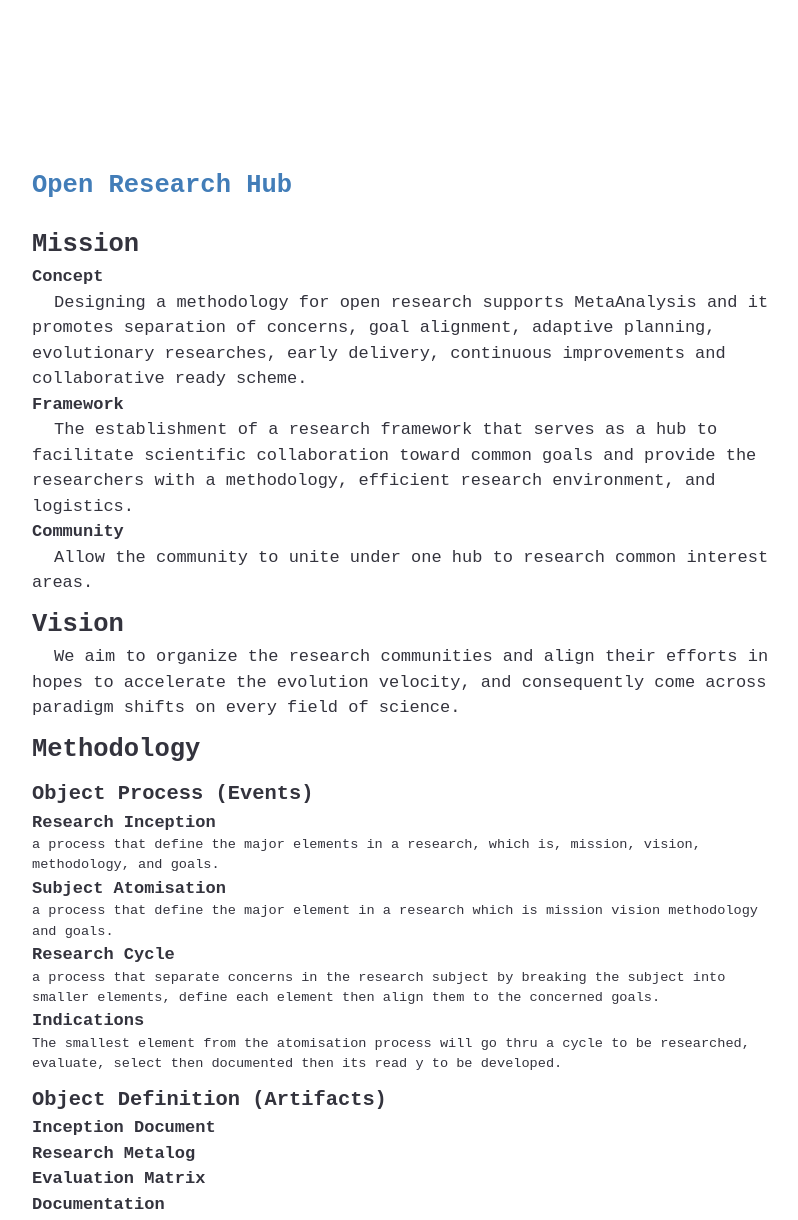
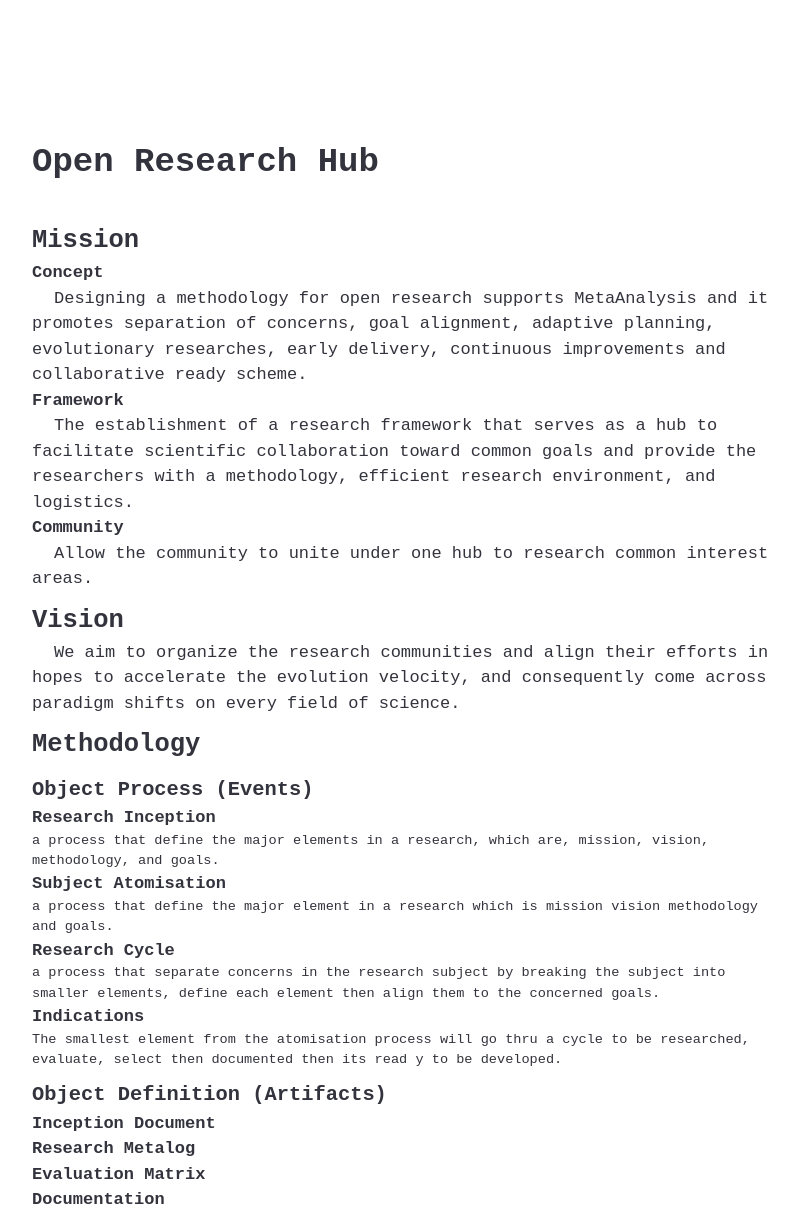
Before and after one commit to BrainRDI/Brain.io, a plain HTML site: page index.html in a window 1280 px wide. Shown: the part 6120-7340 px from the top of the page, without its empty margins (233-1031 px from the left). Drawn offline with Linux system fonts and the light colour scheme.

Commit message:
Corrections

```diff
--- a/index.html
+++ b/index.html
@@ -253,7 +253,7 @@
           </setion>
           <section>
             <div class="content mono">
-              <h2> Open Research Hub </h2> <a id="toggle" href="#"></a>
+              <h1 class="title"> Open Research Hub </h2> <a id="toggle" href="#"></a>
                 <div class="elementGroup">Mission
                 </div>
                 <div class="elementName">Concept</div>
@@ -273,7 +273,7 @@
                 <div class="elementSubGroup">Object Process (Events)</div>
                 <div class="elementName">Research Inception
 </div>
-                <div class="elementDesc">a process that define the major elements in a research, which is, mission, vision, methodology, and goals.
+                <div class="elementDesc">a process that define the major elements in a research, which are, mission, vision, methodology, and goals.
 </div>
 
                 <div class="elementName">Subject Atomisation</div>
@@ -326,7 +326,7 @@
 
           <section>
             <div class="content mono">
-              <h2> Manifesto </h2> <a id="toggle" href="#"></a>
+              <h1 class="title"> Manifesto </h1> <a id="toggle" href="#"></a>
                 <div class="elementGroup">Mission</div>
                 <div class="elementName">Methodology</div>
                 <div class="elementIntro">Defining the initial manifesto</div>
```
